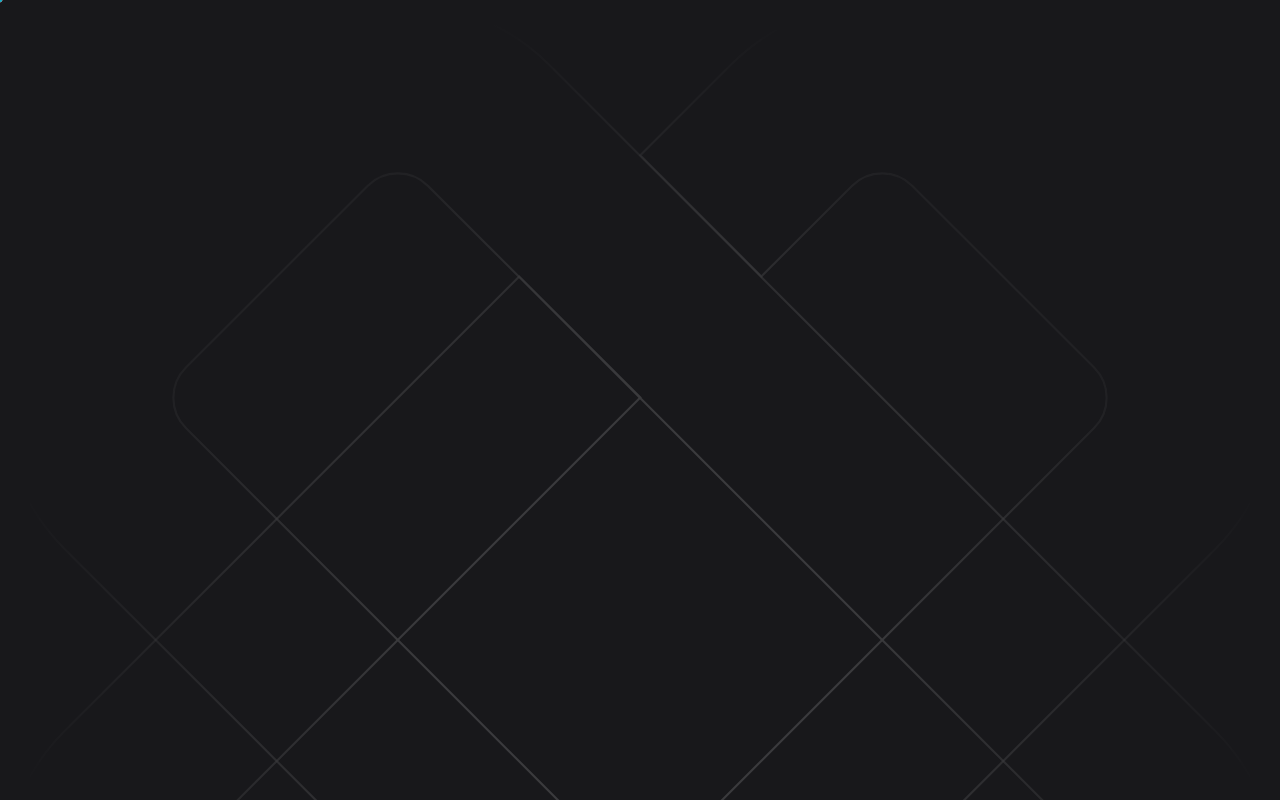
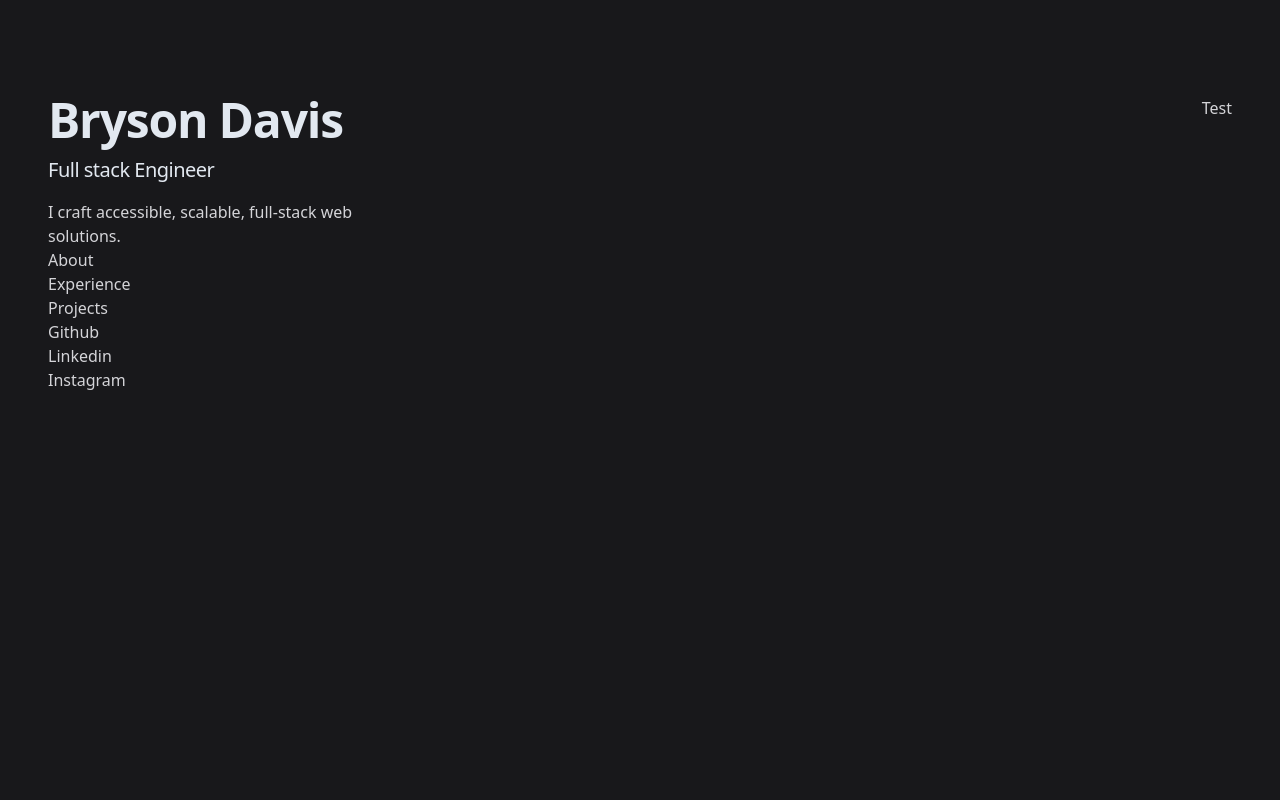
Before and after one commit to BrysD-27/v3, a Next.js app: page / in a window 1280 px wide. Shown: the top 800 px of the page. Built offline with nearby package versions, Linux system fonts and the light colour scheme.

Commit message:
global styling mock text content header & animation svg styling

```diff
--- a/src/app/components/layout.tsx
+++ b/src/app/components/layout.tsx
@@ -1,13 +1,15 @@
 "use client";
-import { GlobalStyling, StyledContent, theme } from "@/styles/globalcomponents";
+import { GlobalStyling, StyledContainer, theme } from "@/styles/globalcomponents";
 import { ThemeProvider } from "styled-components";
 
 const Layout = ({ children }) => {
   return (
     <ThemeProvider theme={theme}>
-      <div id="root" className="bg-background text-white font-default">
+      <div id="root" className="font-default">
         <GlobalStyling />
-        <StyledContent>{children}</StyledContent>
+        <StyledContainer>
+          {children}
+        </StyledContainer>
       </div>
     </ThemeProvider>
   );
--- a/src/app/components/sections/header.tsx
+++ b/src/app/components/sections/header.tsx
@@ -0,0 +1,55 @@
+"use client";
+import { StyledHeader } from "@/styles/globalcomponents";
+import BackgroundAnimation from "../background-animation";
+
+const Header = () => {
+    return (
+        <>
+            <StyledHeader>
+                <div>
+                    <div>
+                        <h1 className="text-4xl font-bold tracking-tight text-slate-200 sm:text-5xl">Bryson Davis</h1>
+                        <h2 className="mt-3 text-lg font-medium tracking-tight text-slate-200 sm:text-xl">Full stack Engineer</h2>
+                        <p className="mt-4 max-w-xs leading-normal">I craft accessible, scalable, full-stack web solutions.</p>
+                        <nav>
+                            <ul>
+                                <li>
+                                    <a>About</a>
+                                </li>
+                                <li>
+                                    <a>Experience</a>
+                                </li>
+                                <li>
+                                    <a>Projects</a>
+                                </li>
+                            </ul>
+                        </nav>
+                    </div>
+                    <ul>
+                        <li>
+                            <a>
+                                Github
+                            </a>
+                        </li>
+                        <li>
+                            <a>
+                                Linkedin
+                            </a>
+                        </li>
+                        <li>
+                            <a>
+                                Instagram
+                            </a>
+                        </li>
+                    </ul>
+                </div>
+                <BackgroundAnimation />
+            </StyledHeader>
+            <main>
+                Test
+            </main>
+        </>
+    )
+}
+
+export default Header;
--- a/src/app/globals.css
+++ b/src/app/globals.css
@@ -4,7 +4,7 @@
 
 :root {
   --background: #18181b;
-  --foreground: ;
+  --foreground: rgb(212 212 216 / var(--tw-bg-opacity, 1));
 }
 
 body {
--- a/src/app/page.tsx
+++ b/src/app/page.tsx
@@ -1,9 +1,9 @@
-import BackgroundAnimation from "@/app/components/background-animation";
 import Layout from "./components/layout";
+import Header from "./components/sections/header";
 export default function Index() {
   return (
     <Layout>
-      <BackgroundAnimation />
+      <Header/>
     </Layout>
 );
 }
--- a/src/styles/globalcomponents/index.ts
+++ b/src/styles/globalcomponents/index.ts
@@ -1,18 +1,50 @@
 import styled, { createGlobalStyle } from 'styled-components'
 
 export const GlobalStyling = createGlobalStyle`
-    #root {
+  #root {
+    max-width: 1280px;
     min-height: 100vh;
-    display: grid;
-    grid-template-rows: 1fr auto;
-    grid-template-columns: 100%;
+    margin-left: auto;
+    margin-right: auto;
+    color: var(--color-zinc-300);
+
+    @media (min-width: 768px) {
+      padding-left: 3rem;
+      padding-right: 3rem;
+    }
+  }
+
+  @media (max-width: 1280px) {
+    .BgAnimation__svg {
+      display: none;
+    }
+  }
+
+  .BgAnimation__svg {
+    position: absolute;
+    top: 0;
+    width: auto;
+    height: auto;
+    @media (min-width: 1024px) {
+      padding-top: 6rem;
+    }
+  }
+
+  main {
+    @media (min-width: 1024px) {
+      padding-top: 6rem;
+      padding-bottom: 6rem;
+      position: sticky;
+    }
   }
 `
 
-export const StyledContent = styled.div`
+export const StyledContainer = styled.div`
   display: flex;
-  flex-direction: column;
+  justify-content: space-between;
   min-height: 100vh;
+  gap: 1rem;
+  width: 100%;
 `;
 
 export const Section = styled.section`
@@ -39,6 +71,16 @@ export const Section = styled.section`
   }
 `
 
+export const StyledHeader = styled.header`
+  width: 48%;
+  @media (min-width: 1024px) {
+    padding-top: 6rem;
+    padding-bottom: 6rem;
+    position: relative;
+    position: sticky;
+  }
+`
+
 export const theme = {
   bp: {
     mobileS: `max-width: 330px`,
--- a/tailwind.config.ts
+++ b/tailwind.config.ts
@@ -20,12 +20,13 @@ export default {
         desktopL: `max-width: 1400px`,
       },
       colors: {
-        foreground: "var(--foreground)",
+        foreground: "var(--color-zinc-300)",
       },
       fontFamily: {
         default: ['Inter var', 'ui-sans-serif', 'system-ui', 'sans-serif', 'Apple Color Emoji', 'Segoe UI Emoji', 'Segoe UI Symbol', 'Noto Color Emoji'],
         sans: ['Graphik', 'sans-serif'],
         serif: ['Merriweather', 'serif'],
+        grotesk: ['Space Grotesk', 'sans-serif']
       },
     },
   },
```
